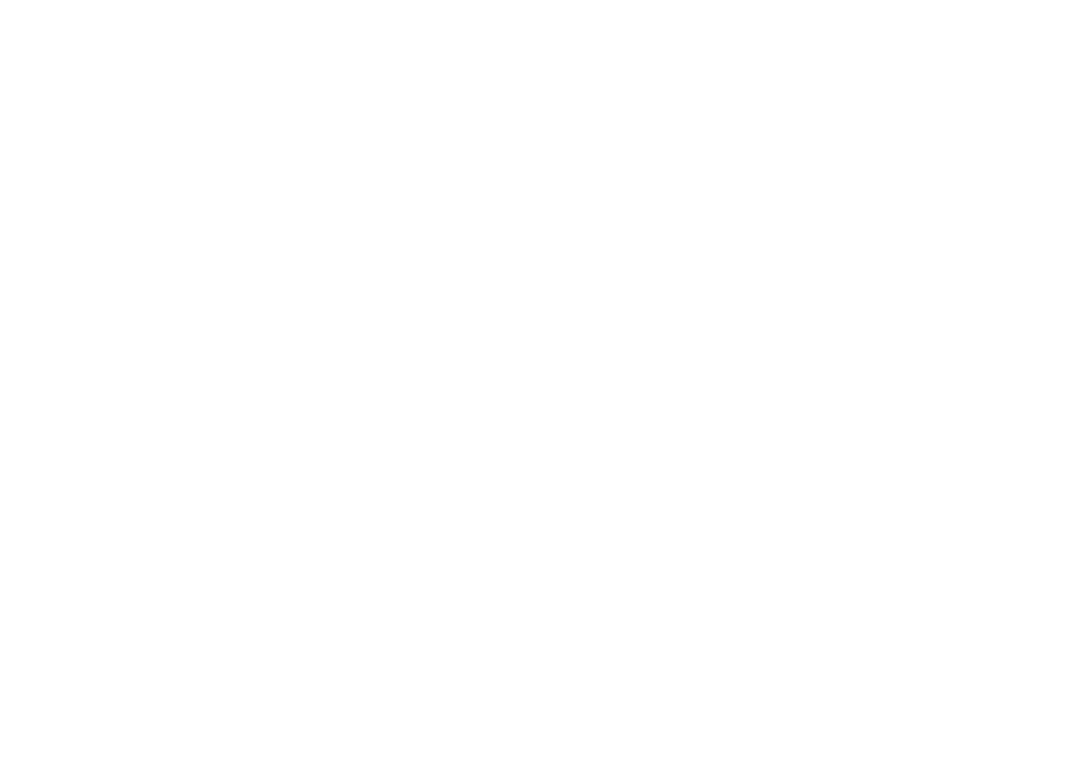
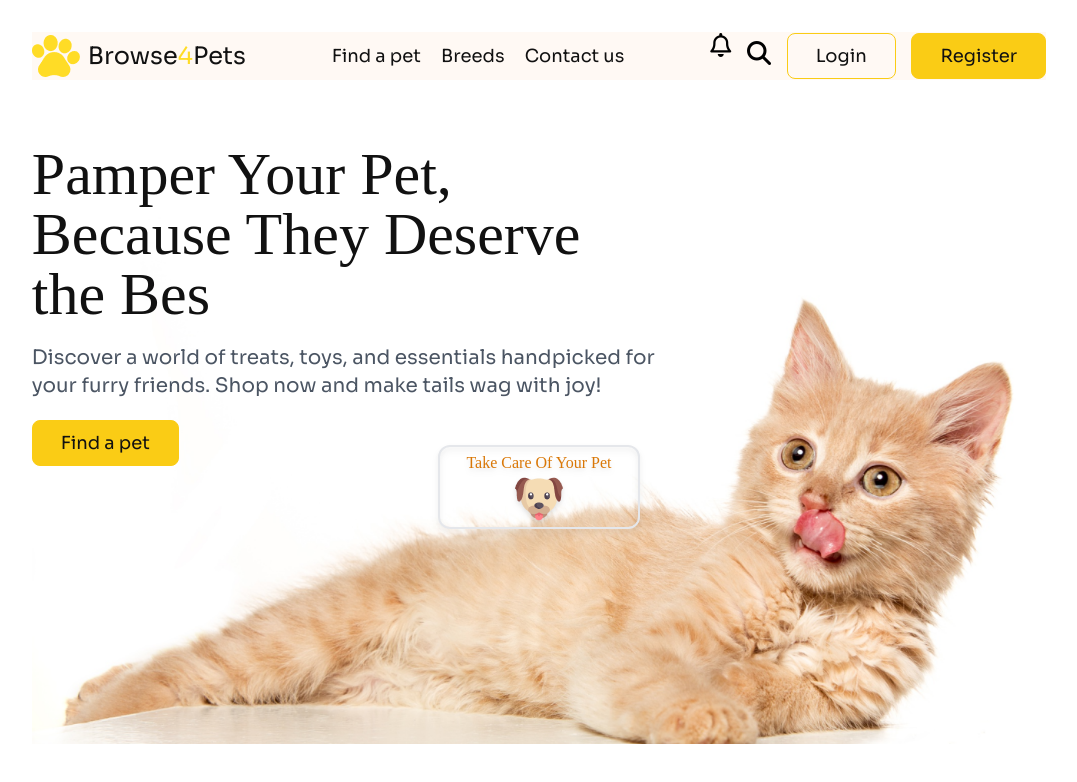
Before and after one commit to yasir-8arafat/ya-ph-assinment-3, a plain HTML site: page index.html in a window 1280 px wide. Shown: the whole page, without its empty margins (101-1178 px from the left). Drawn offline with nearby package versions, Linux system fonts and the light colour scheme; a web font is replaced by a local one.

Commit message:
Header Section Complete

```diff
--- a/index.html
+++ b/index.html
@@ -5,6 +5,7 @@
     <meta charset="UTF-8">
     <meta name="viewport" content="width=device-width, initial-scale=1.0">
     <title>PH Third Assinment Project</title>
+    <link rel="stylesheet" href="styles/style.css">
     <link rel="preconnect" href="https://fonts.googleapis.com">
     <link rel="preconnect" href="https://fonts.gstatic.com" crossorigin>
     <link href="https://fonts.googleapis.com/css2?family=ADLaM+Display&family=Sora:wght@100..800&display=swap"
@@ -38,9 +39,41 @@
     </style>
 </head>
 
-<body class="sora-font">
+<body class="sora-font w-[98%] md:w-[95%] lg:w-[83%] mx-auto px-4 md:px-6 py-4 md:py-8">
     <header>
-
+        <nav class="flex items-center justify-between drop-shadow-md lg:drop-shadow-none bg-[#FFF9F4] pb-4 md:pb-0">
+            <div class="flex items-center gap-2">
+                <img src="c1-assets/logo-header.png" alt="">
+                <p class="text-2xl text-[#111111]">Browse<span class="text-[#FFDC26]">4</span>Pets</p>
+            </div>
+            <div class="flex space-x-4 text-lg text-[#111111] hidden lg:block">
+                <a href="">Find a pet</a>
+                <a href="">Breeds</a>
+                <a href="">Contact us</a>
+            </div>
+            <div class="flex space-x-3 items-center hidden lg:block">
+                <i class="fa-regular fa-bell text-2xl animate-bounce"></i>
+                <i class="fa-solid fa-magnifying-glass text-2xl"></i>
+                <button class="text-lg text-[#111111] px-7 py-2 border rounded-lg border-yellow-400">Login</button>
+                <button class="text-lg text-[#111111] px-7 py-2 border rounded-lg border-yellow-400 bg-yellow-400">Register</button>
+            </div>
+            <div class="lg:hidden">
+                <i class="fa-solid fa-bars text-5xl"></i>
+            </div>
+        </nav>
+        <hr class="lg:hidden border-4">
+        <!-- banner section start -->
+        <section style="background-image:url(./c1-assets/cat-big.png)" class="mt-16 bg-no-repeat bg-right-bottom bg-contain h-[400px] lg:h-[600px]">
+            <div class="space-y-5 w-[90%] md:w-[65%]">
+                <h2 class="adlam-font text-3xl md:text-5xl lg:text-6xl text-[#111111]">Pamper Your Pet,<br> Because They Deserve<br>the Bes</h2>
+                <p class="text-base lg:text-xl text-gray-600">Discover a world of treats, toys, and essentials handpicked for your furry friends. Shop now and make tails wag with joy!</p>
+                <button class="text-lg text-[#111111] px-7 py-2 border rounded-lg border-yellow-400 bg-yellow-400">Find a pet</button>
+            </div>
+            <div class="border-2 rounded-xl p-1 drop-shadow-md animate-bounce w-[50%] md:w-[35] lg:w-[20%] mx-auto">
+                <p class="text-center text-amber-600 adlam-font">Take Care Of Your Pet </p>
+                <img class="animate-spin mx-auto" src="c1-assets/dog-cartoon.png" alt="">
+            </div>
+        </section>
     </header>
     <main>
 
```
